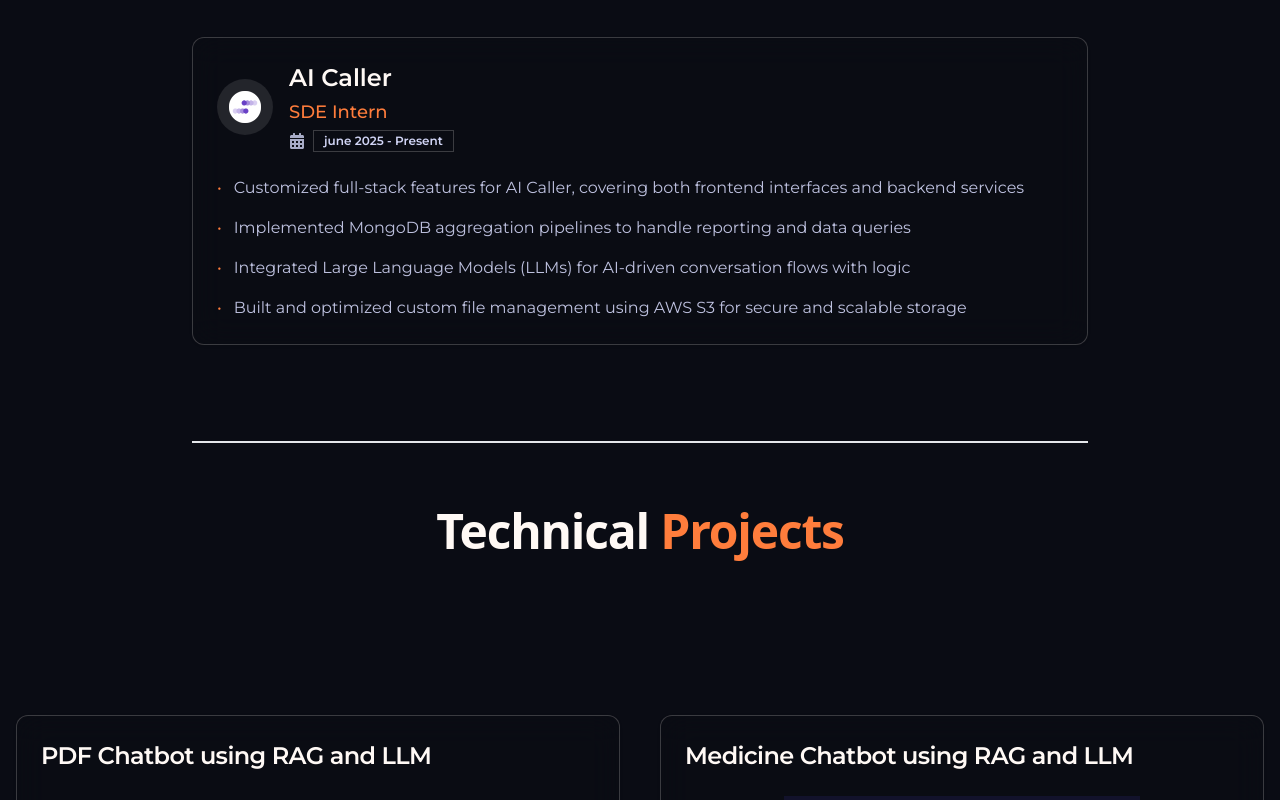
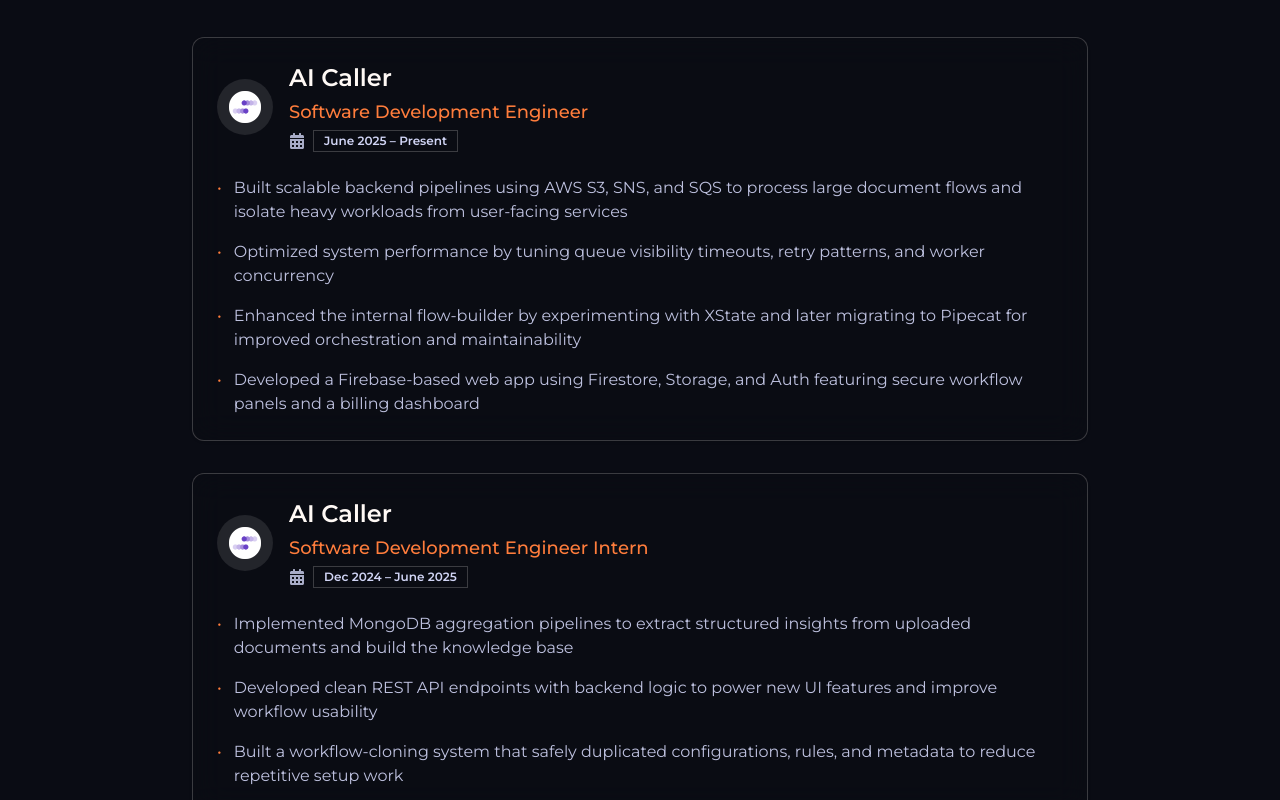
Before and after one commit to Anshulsharmacode/personal-website, a Next.js app: page / in a window 1280 px wide. Shown: the part 2040-2840 px from the top of the page. Built offline with nearby package versions, Linux system fonts and the light colour scheme; a web font is replaced by a local one.

Commit message:
add tthe exp and add the skill

```diff
--- a/src/app/about/page.tsx
+++ b/src/app/about/page.tsx
@@ -17,6 +17,7 @@
   SiAmazon,
   SiMongodb,
   SiJavascript,
+  SiFirebase,
 } from "react-icons/si";
 import { FaReact } from "react-icons/fa";
 import React from "react";
@@ -82,6 +83,7 @@
   { icon: SiGit, label: "Git" },
 
   { icon: SiMongodb, label: "MongoDB" },
+  { icon: SiFirebase, label: "Firebase" },
   // {  },
 ];
 
--- a/src/components/Exp.tsx
+++ b/src/components/Exp.tsx
@@ -9,20 +9,33 @@
   const experiences = [
     {
       company: "AI Caller",
-      designation: "SDE Intern",
-      duration: "june 2025 - Present",
+      designation: "Software Development Engineer",
+      duration: "June 2025 – Present",
       description: [
-        "Customized full-stack features for AI Caller, covering both frontend interfaces and backend services",
-        "Implemented MongoDB aggregation pipelines to handle reporting and data queries",
-        "Integrated Large Language Models (LLMs) for AI-driven conversation flows with logic",
-        "Built and optimized custom file management using AWS S3 for secure and scalable storage",
-        // "Collaborated with cross-functional teams to enhance performance, reliability, and cost efficiency across the system",
+        // "Designed a distributed task-processing system using AWS SQS, Load Balancer, and worker services for efficient parallel execution",
+        "Built scalable backend pipelines using AWS S3, SNS, and SQS to process large document flows and isolate heavy workloads from user-facing services",
+        "Optimized system performance by tuning queue visibility timeouts, retry patterns, and worker concurrency",
+        "Enhanced the internal flow-builder by experimenting with XState and later migrating to Pipecat for improved orchestration and maintainability",
+        "Developed a Firebase-based web app using Firestore, Storage, and Auth featuring secure workflow panels and a billing dashboard",
       ],
-
       // eslint-disable-next-line @next/next/no-img-element
       icon: <img src="/Aicaller.png" alt="Aicaller" className="h-8 w-8" />,
       website: "https://aicaller.io/",
     },
+    {
+      company: "AI Caller",
+      designation: "Software Development Engineer Intern",
+      duration: "Dec 2024 – June 2025",
+      description: [
+        "Implemented MongoDB aggregation pipelines to extract structured insights from uploaded documents and build the knowledge base",
+        "Developed clean REST API endpoints with backend logic to power new UI features and improve workflow usability",
+        "Built a workflow-cloning system that safely duplicated configurations, rules, and metadata to reduce repetitive setup work",
+      ],
+      // eslint-disable-next-line @next/next/no-img-element
+      icon: <img src="/Aicaller.png" alt="Aicaller" className="h-8 w-8" />,
+      website: "https://aicaller.io/",
+    },
+
     // {
     //   company: "Annapurna Hospital",
     //   designation: "Biomedical Engginer Intern",
```
